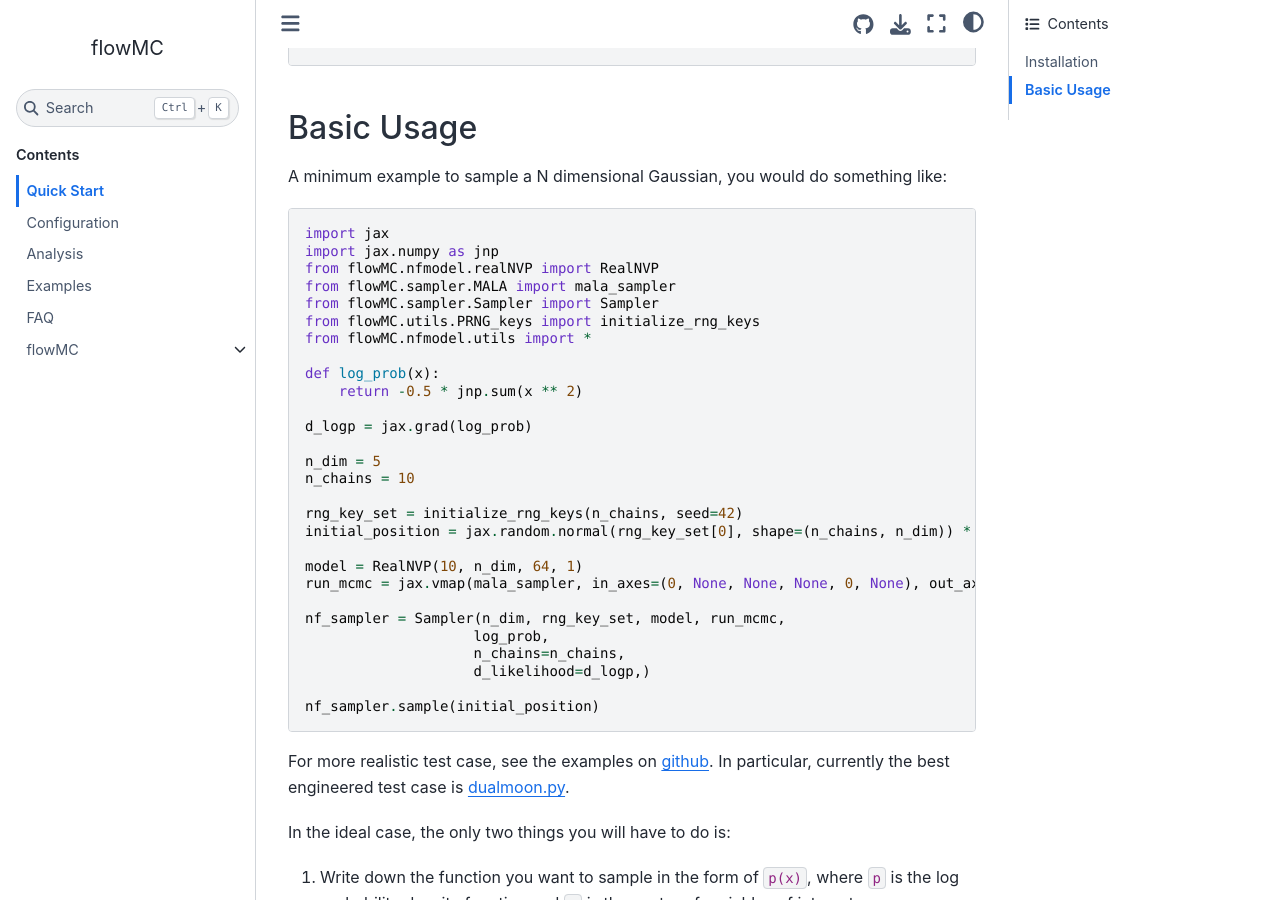
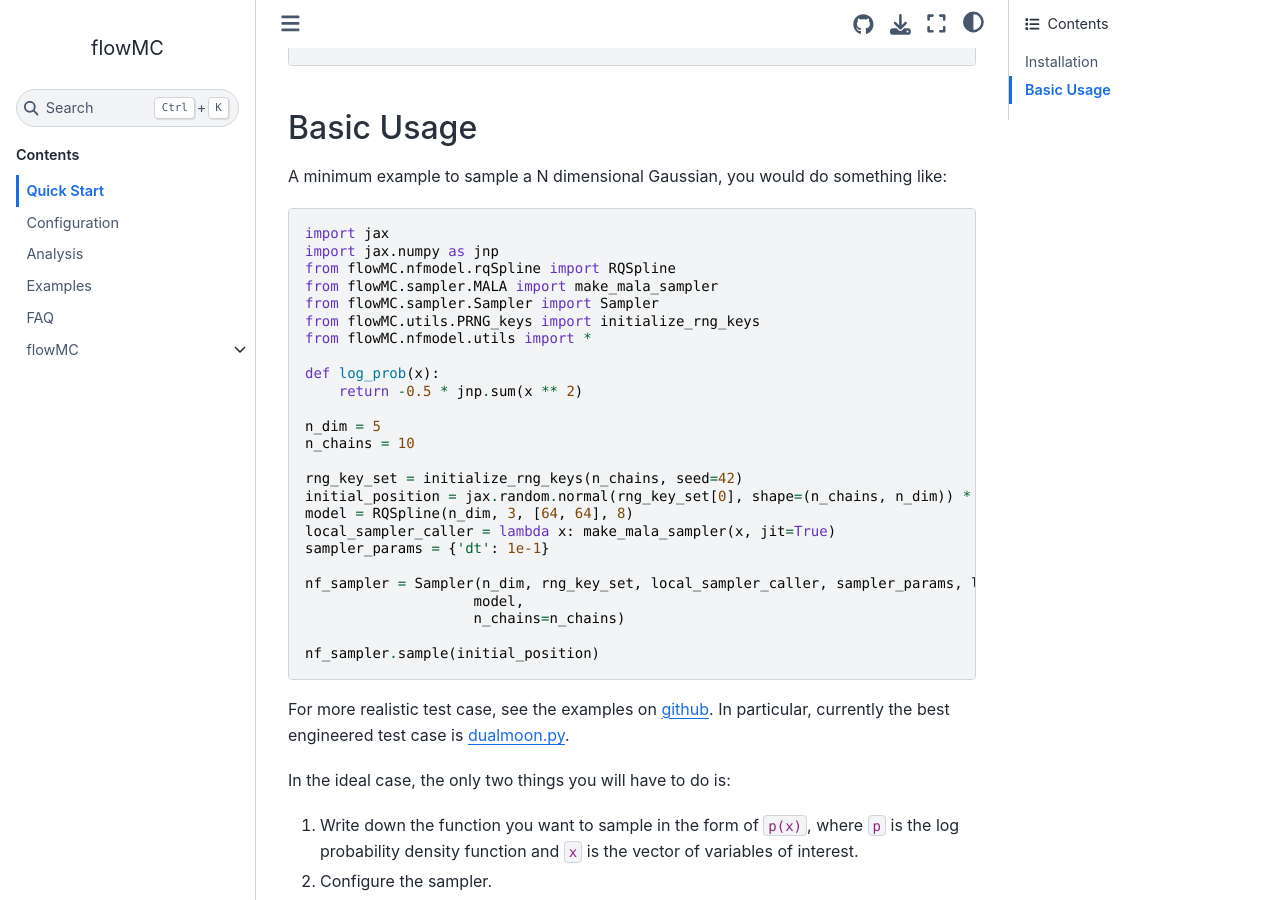
Before and after one commit to kazewong/flowMC, a Sphinx documentation site: the page built from docs/source/quickstart.rst, in a window 1280 px wide and 900 px high, scrolled down 464 px. Built offline with Sphinx 7.4.7 and the Sphinx Book theme 1.1.4, drawn with Linux system fonts in a browser that asks for light colours.

Commit message:
Update quick start problem

```diff
--- a/docs/source/index.rst
+++ b/docs/source/index.rst
@@ -21,7 +21,7 @@ The code is open source under MIT license, and it is under active development.
 - Suit for problems with multi-modality.
 
 
-Five steps to use flowMC
+Five steps to use flowMC's guide
 ========================
 
 #. You will find basic information such as installation and a quick guide in the :ref:`quickstart-section-top`.
--- a/docs/source/quickstart.rst
+++ b/docs/source/quickstart.rst
@@ -33,8 +33,8 @@ A minimum example to sample a N dimensional Gaussian, you would do something lik
 
     import jax
     import jax.numpy as jnp
-    from flowMC.nfmodel.realNVP import RealNVP
-    from flowMC.sampler.MALA import mala_sampler
+    from flowMC.nfmodel.rqSpline import RQSpline
+    from flowMC.sampler.MALA import make_mala_sampler
     from flowMC.sampler.Sampler import Sampler
     from flowMC.utils.PRNG_keys import initialize_rng_keys
     from flowMC.nfmodel.utils import *
@@ -42,23 +42,21 @@ A minimum example to sample a N dimensional Gaussian, you would do something lik
     def log_prob(x):
         return -0.5 * jnp.sum(x ** 2)
 
-    d_logp = jax.grad(log_prob)
-
     n_dim = 5
     n_chains = 10
 
     rng_key_set = initialize_rng_keys(n_chains, seed=42)
     initial_position = jax.random.normal(rng_key_set[0], shape=(n_chains, n_dim)) * 1
+    model = RQSpline(n_dim, 3, [64, 64], 8)
+    local_sampler_caller = lambda x: make_mala_sampler(x, jit=True)
+    sampler_params = {'dt': 1e-1}
 
-    model = RealNVP(10, n_dim, 64, 1)
-    run_mcmc = jax.vmap(mala_sampler, in_axes=(0, None, None, None, 0, None), out_axes=0)
-
-    nf_sampler = Sampler(n_dim, rng_key_set, model, run_mcmc,
-                        log_prob,
-                        n_chains=n_chains,
-                        d_likelihood=d_logp,)
+    nf_sampler = Sampler(n_dim, rng_key_set, local_sampler_caller, sampler_params, log_prob,
+                        model,
+                        n_chains=n_chains)
 
     nf_sampler.sample(initial_position)
+
 
 For more realistic test case, see the examples on `github <https://github.com/kazewong/flowMC/tree/main/example>`_.
 In particular, currently the best engineered test case is `dualmoon.py <https://github.com/kazewong/flowMC/blob/main/example/dualmoon.py>`_.
```
Also changed, not shown: 1 other file.
